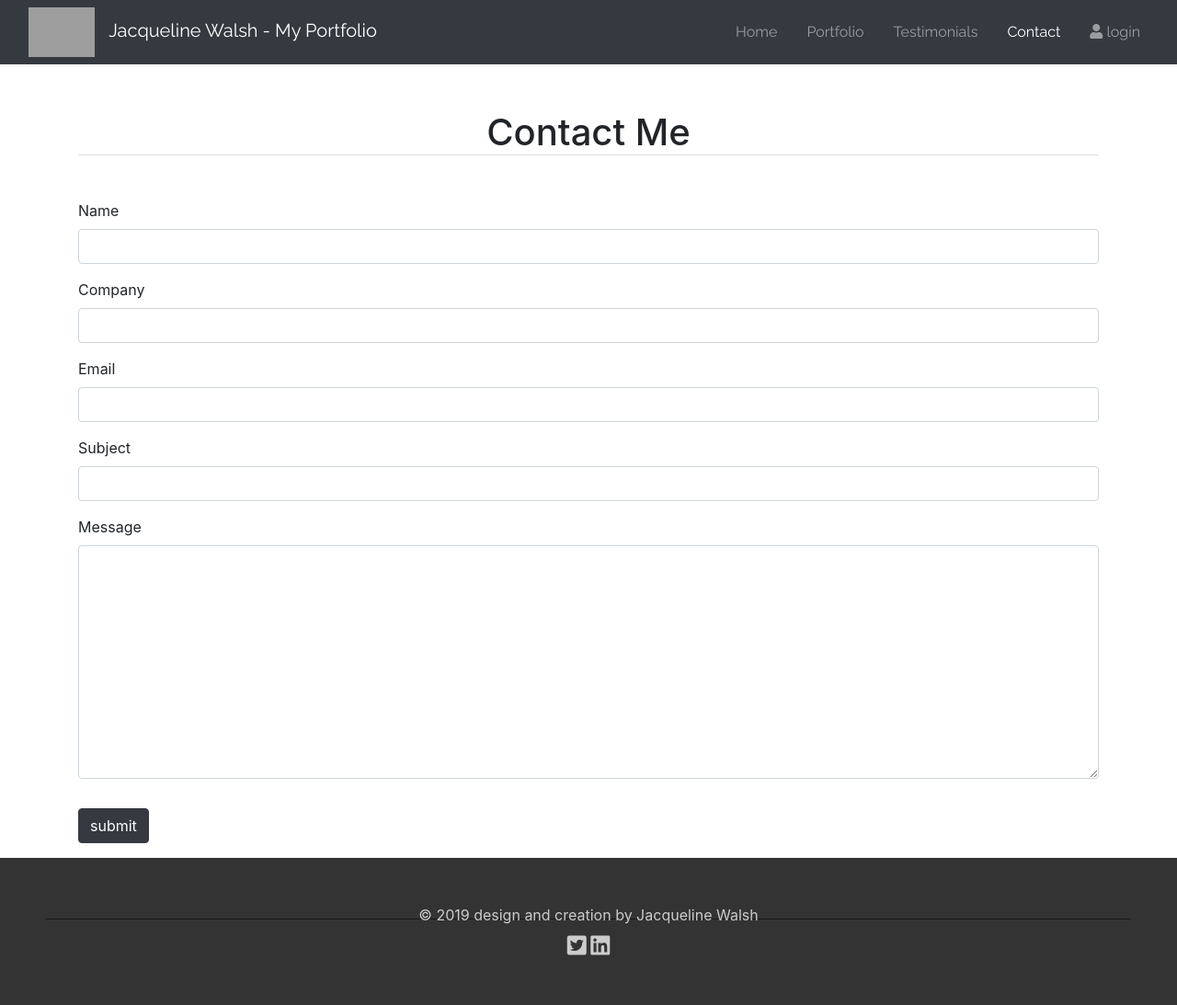
After one commit to jacqueline-walsh/jacqueline-walsh, a Flask app: page /contact in a window 1280 px wide. The commit adds this page. Shown: the whole page at 92% size. Run offline with Flask 2, Linux system fonts and the light colour scheme; some libraries are stand-ins or nearby versions; grey boxes are pictures that could not be loaded.

Commit message:
add contact form and config

```diff
--- a/app.py
+++ b/app.py
@@ -1,4 +1,7 @@
 from flask import Flask, render_template, redirect, url_for, request, session, flash
+import smtplib
+import imghdr
+from email.message import EmailMessage
 import os
 # Development only
 # import env as config
@@ -11,6 +14,15 @@ app = Flask(__name__)
 # portfolio_username = config.portfolio_username
 # portfolio_password = config.portfolio_password
 
+# Email config
+EMAIL_USE_TLS = True
+EMAIL_HOST = 'smtp.gmail.com'
+# EMAIL_ADDRESS = config.EMAIL_ADDRESS
+# EMAIL_PASSWORD = config.EMAIL_PASSWORD
+EMAIL_ADDRESS = os.environ.get('EMAIL_ADDRESS')
+EMAIL_PASSWORD = os.environ.get('EMAIL_PASSWORD')
+EMAIL_PORT = 587
+
 portfolio_username = os.environ.get('portfolio_username')
 portfolio_password = os.environ.get('portfolio_password')
 app.config['SECRET_KEY'] = os.environ.get('SECRET_KEY')
@@ -18,22 +30,50 @@ app.config['SECRET_KEY'] = os.environ.get('SECRET_KEY')
 # Route for home page
 @app.route('/')
 def index():
-  return render_template('index.html', title='Jacqueline Walsh - Portfolio')
+    return render_template('index.html', title='Jacqueline Walsh - Portfolio')
 
 # Route for portfolio page
 @app.route('/portfolio')
 def portfolio():
-  return render_template('portfolio.html', title='Jacqueline Walsh - Portfolio of Work')
+    return render_template('portfolio.html', title='Jacqueline Walsh - Portfolio of Work')
 
 # Route for testimonials page
 @app.route('/testimonials')
 def testimonials():
-  return render_template('testimonials.html', title='Jacqueline Walsh - Testimonials of Work')
+    return render_template('testimonials.html', title='Jacqueline Walsh - Testimonials of Work')
 
 # Route for cv page
 @app.route('/cv')
 def cv():
-  return render_template('cv.html', title='Jacqueline Walsh - Curriculum Vitae')
+    return render_template('cv.html', title='Jacqueline Walsh - Curriculum Vitae')
+
+# Route for contact page
+@app.route('/contact', methods=['GET', 'POST'])
+def contact():
+    if request.method == 'POST':
+        name = request.form['name']
+        company = request.form['company']
+        email = request.form['email']
+        subject = request.form['subject']
+        message = request.form['message']
+
+        contacts = ['EMAIL_ADDRESS', 'test@example.com']
+
+        msg = EmailMessage()
+        msg['Subject'] = subject
+        msg['From'] = email
+        msg['To'] = EMAIL_ADDRESS
+
+        message_body = f'From: {name}\n\nCompany: {company}\n\nEmail: {email}\n\nSubject: {subject}\n\n{message}'
+
+        msg.set_content(message_body)
+
+        with smtplib.SMTP_SSL('smtp.gmail.com', 465) as smtp:
+            smtp.login(EMAIL_ADDRESS, EMAIL_PASSWORD)
+            smtp.send_message(msg)
+
+        flash(f'Thank you for contacting me, I will get back to you shortly', 'success')
+    return render_template('contact.html', title='Jacqueline Walsh - Contact Me')
 
 # Route for handling the login page logic
 @app.route('/login', methods=['GET', 'POST'])
@@ -62,7 +102,6 @@ def page_not_found(e):
     return render_template('404.html', title='Portfolio - 404'), 404
 
 
-
 if __name__ == '__main__':
     app.run(host=os.environ.get('IP'),
             port=os.environ.get('PORT'),
--- a/static/css/style.css
+++ b/static/css/style.css
@@ -46,6 +46,10 @@ footer {
   margin-top: 50px;
 }
 
+button[type=submit] {
+  margin-left: 15px;
+}
+
 /* CV */
 
 hr {
--- /dev/null
+++ b/templates/contact.html
@@ -0,0 +1,37 @@
+{% extends 'layout.html' %}
+<!-- main content block -->
+{% block content %}
+<form method="POST" action="{{ url_for('contact')}}">
+  <fieldset class="form-group">
+    <h1 class="text-center border-bottom mb-4">Contact Me</h1>
+    <br>
+    <div class="form-group">
+      <label for="name">Name</label>
+      <input id="name" name="name" type="text"  value="{{request.form.name}}" class="required form-control">
+    </div>
+    <div class="form-group">
+      <label for="company">Company</label>
+      <input id="company" name="company" type="text"  value="{{request.form.company}}" class="form-control">
+    </div>
+    <div class="form-group">
+      <label for="email">Email</label>
+      <input id="email" name="email" type="text"  value="{{request.form.email}}" class="required form-control">
+    </div>
+    <div class="form-group">
+      <label for="subjectName">Subject</label>
+      <input id="subject" name="subject" type="text"  value="{{request.form.subject}}" class="required form-control">
+    </div>
+    <div class="form-group">
+      <label for="message">Message</label>
+      <textarea name="message" id="message" rows="10" value="{{request.form.message}}" class="required form-control"></textarea>
+    </div>
+  </fieldset>
+  <!-- submit button -->
+  <div class="form-group">
+      <div class="row">
+          <button class="btn btn-dark" type="submit" name="action">submit</button>
+      </div>
+  </div>
+</form>
+
+{% endblock content %}
--- a/templates/layout.html
+++ b/templates/layout.html
@@ -30,6 +30,9 @@
           </li>
           <li {% if 'testimonials' in request.path %} class="nav-item active mr-3" {% else %} class="nav-item mr-3" {% endif %}>
             <a class="nav-link" href="{{ url_for('testimonials') }}">Testimonials</a>
+          </li>
+          <li {% if 'contact' in request.path %} class="nav-item active mr-3" {% else %} class="nav-item mr-3" {% endif %}>
+            <a class="nav-link" href="{{ url_for('contact') }}">Contact</a>
           </li>
           {% if session.username %}
           <li {% if 'cv' in request.path %} class="nav-item active mr-3" {% else %} class="nav-item mr-3" {% endif %}>
```
